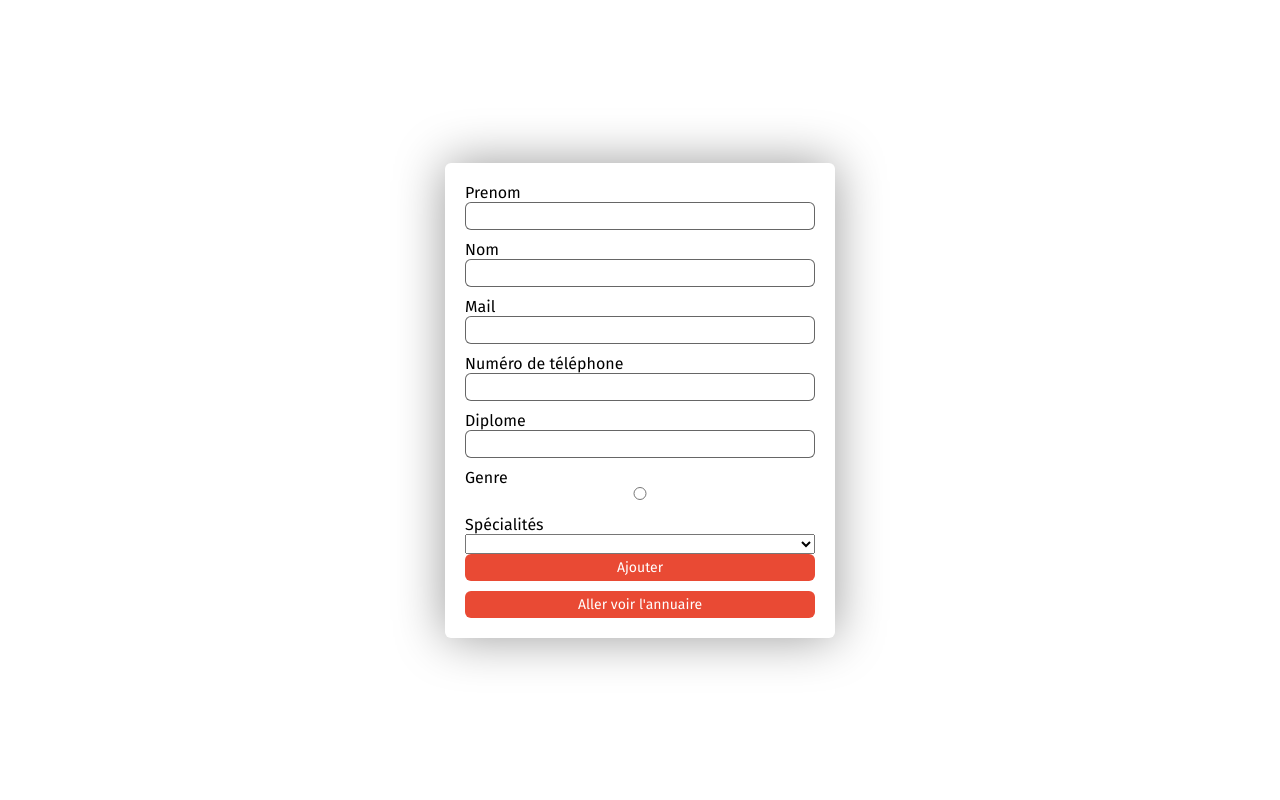
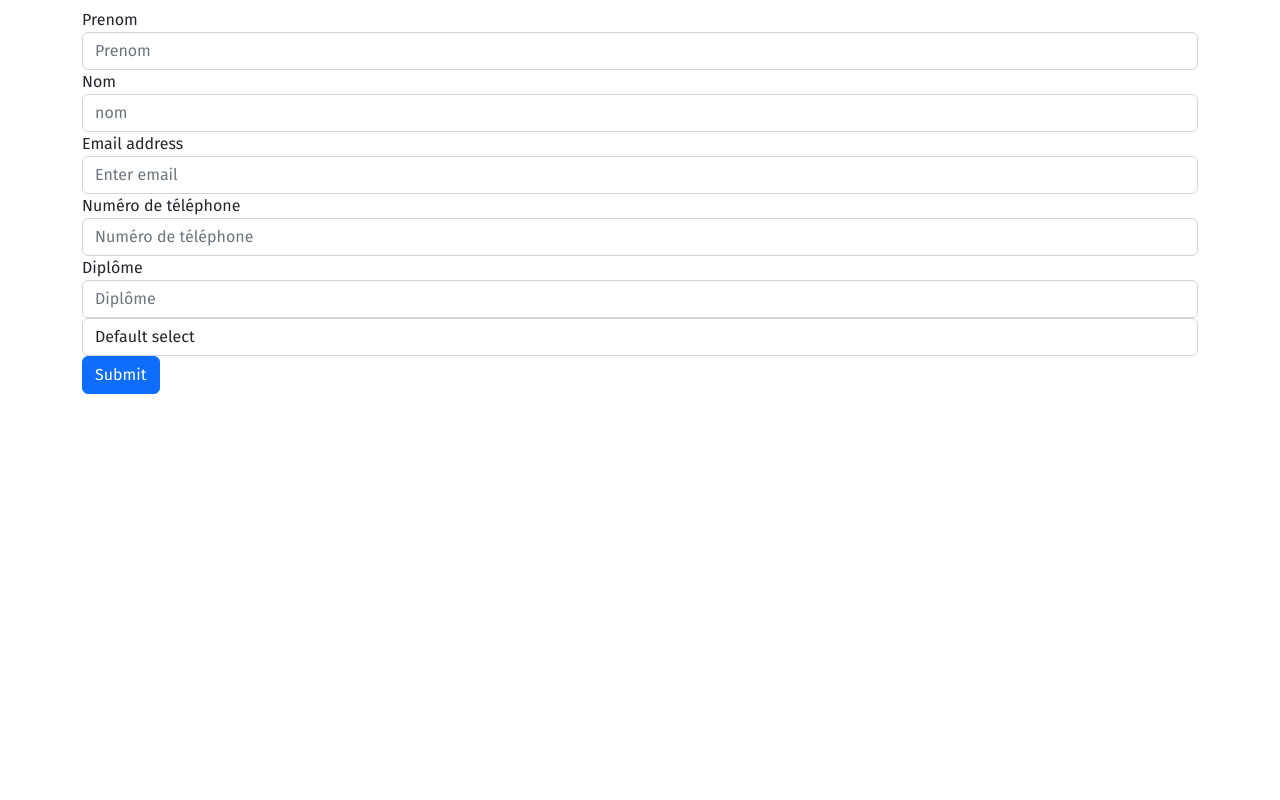
Before and after one commit to UgoRastell/annuaire_nws, a PHP site: page /formulaire/ajouter.php in a window 1280 px wide. Run offline with PHP 8.4, Linux system fonts and the light colour scheme; lists and menus that the app fills with data are empty.

Commit message:
orga des fichier et modif du formulaire ajouter

```diff
--- a/ajouter.php
+++ /dev/null
@@ -1,37 +0,0 @@
-<!DOCTYPE html>
-<html lang="en">
-<head>
-    <meta charset="UTF-8">
-    <meta http-equiv="X-UA-Compatible" content="IE=edge">
-    <meta name="viewport" content="width=device-width, initial-scale=1.0">
-    <link rel="stylesheet" type="text/css" href="./assets/css/styles.css">
-    <link rel="icon" type="image/x-icon" href="media/favicon_nws.ico">
-    <title>Ajouter un élève</title>
-</head>
-<body>
-  <section class="input_add">
-    <form method="post" action="" enctype="multipart/form-data">
-      <div class="message">
-      </div>
-        <label>Prenom</label>
-        <input type="text" name="prenom">
-        <label>Nom</label>
-        <input type="text" name="nom">
-        <label>Mail</label>
-        <input type="text" name="mail">
-        <label>Numéro de téléphone</label>
-        <input type="text" name="numero">
-        <label>Diplome</label>
-        <input type="text" name="diplome">
-        <label>Genre</label>
-        <input type="radio" name="genre" value="TEST">
-        <label>Spécialités</label>
-        <select name="speciality" id="">
-          <option value=""></option>
-        </select>
-        <input type="submit" value="Ajouter" name="btn-ajouter"/>
-        <a class="btn-liste-prod" href="action.php">Aller voir l'annuaire</a>
-    </form>
-  </section>
-</body>
-</html>
--- /dev/null
+++ b/formulaire/ajouter.php
@@ -0,0 +1,47 @@
+<!DOCTYPE html>
+<html lang="en">
+<head>
+    <meta charset="UTF-8">
+    <meta http-equiv="X-UA-Compatible" content="IE=edge">
+    <meta name="viewport" content="width=device-width, initial-scale=1.0">
+    <link rel="stylesheet" type="text/css" href="./assets/css/styles.css">
+    <link rel="icon" type="image/x-icon" href="media/favicon_nws.ico">
+    <link rel="stylesheet" href="https://cdn.jsdelivr.net/npm/bootstrap@5.2.2/dist/css/bootstrap.min.css" integrity="sha384-Zenh87qX5JnK2Jl0vWa8Ck2rdkQ2Bzep5IDxbcnCeuOxjzrPF/et3URy9Bv1WTRi" crossorigin="anonymous">
+    <title>Ajouter un élève</title>
+</head>
+<body>
+  <div class="container mt-2">
+    <form>
+      <div class="form-group">
+        <label for="prenom">Prenom</label>
+        <input type="text" class="form-control" id="exampleInputPrenom1" aria-describedby="prenomHelp" placeholder="Prenom">
+      </div>
+      <div class="form-group">
+        <label for="nom">Nom</label>
+        <input type="text" class="form-control" id="exampleInputnom1" aria-describedby="nomHelp" placeholder="nom">
+      </div>
+      <div class="form-group">
+        <label for="exampleInputEmail1">Email address</label>
+        <input type="email" class="form-control" id="exampleInputEmail1" aria-describedby="emailHelp" placeholder="Enter email">
+      </div>
+      <div class="form-group">
+        <label for="prenom">Numéro de téléphone</label>
+        <input type="text" class="form-control" id="exampleInputPrenom1" aria-describedby="prenomHelp" placeholder="Numéro de téléphone">
+      </div>
+      <div class="form-group">
+        <label for="prenom">Diplôme</label>
+        <input type="text" class="form-control" id="exampleInputPrenom1" aria-describedby="prenomHelp" placeholder="Diplôme">
+      </div>
+        <select class="form-control">
+          <option>Default select</option>
+        </select>
+
+      <button type="submit" class="btn btn-primary">Submit</button>
+    </form>
+  </div>
+
+
+  <script src="https://cdn.jsdelivr.net/npm/@popperjs/core@2.11.6/dist/umd/popper.min.js" integrity="sha384-oBqDVmMz9ATKxIep9tiCxS/Z9fNfEXiDAYTujMAeBAsjFuCZSmKbSSUnQlmh/jp3" crossorigin="anonymous"></script>
+  <script src="https://cdn.jsdelivr.net/npm/bootstrap@5.2.2/dist/js/bootstrap.min.js" integrity="sha384-IDwe1+LCz02ROU9k972gdyvl+AESN10+x7tBKgc9I5HFtuNz0wWnPclzo6p9vxnk" crossorigin="anonymous"></script>
+</body>
+</html>
--- a/infos_student.php
+++ b/infos_student.php
@@ -1,7 +1,5 @@
 <?php
 require_once "./models/Database_requete.php";
-
-$id=$_REQUEST['id'];
 
 
 
--- a/testUnitaire.php
+++ /dev/null
@@ -1 +0,0 @@
-<?php
```
Also changed, not shown: models/Database_requete.php (+7 -11 lines), test/testUnitaire.php (added, +6 -0 lines), admin/connexion.php (renamed from connexion.php).
